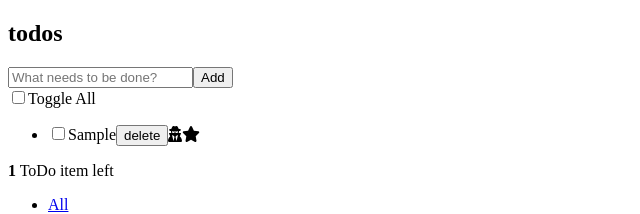
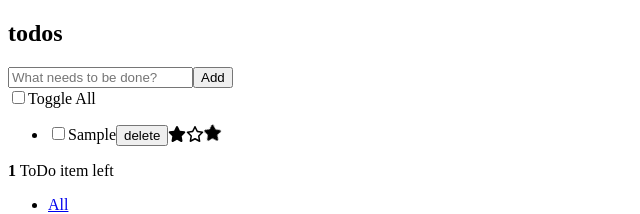
Before and after one commit to hidems/vue-todo_mvc, a Vue app: page / in a window 1280 px wide. Both pictures are taken after typing "Sample" into the empty fields and a click on the button "Add". Shown: the top 214 px of the page, without its empty margins (0-640 px from the left). Built offline with nearby package versions, Linux system fonts and the light colour scheme.

Commit message:
Add Fontawesome, import whole package

```diff
--- a/src/components/TodoItem.vue
+++ b/src/components/TodoItem.vue
@@ -19,8 +19,9 @@
       >
         Save
       </button>
-      <font-awesome-icon icon="fa-solid fa-user-secret" />
       <font-awesome-icon icon="fa-solid fa-star" />
+      <font-awesome-icon icon="fa-regular fa-star" />
+      <font-awesome-icon icon="fa-solid fa-star" spin/>
 
     </div>
     <input class="edit"
--- a/src/main.js
+++ b/src/main.js
@@ -9,10 +9,14 @@ import { library } from '@fortawesome/fontawesome-svg-core'
 /* import font awesome icon component */
 import { FontAwesomeIcon } from '@fortawesome/vue-fontawesome'
 /* import specific icons */
-import { faUserSecret, faStar } from '@fortawesome/free-solid-svg-icons'
+// import { faUserSecret, faStar } from '@fortawesome/free-solid-svg-icons'
+import { fas } from '@fortawesome/free-solid-svg-icons'
+import { far } from '@fortawesome/free-regular-svg-icons'
+
 
 /* add icons to the library */
-library.add(faUserSecret, faStar)
+// library.add(faUserSecret, faStar)
+library.add(fas, far)
 
 createApp(App)
   .component('font-awesome-icon', FontAwesomeIcon)
```
